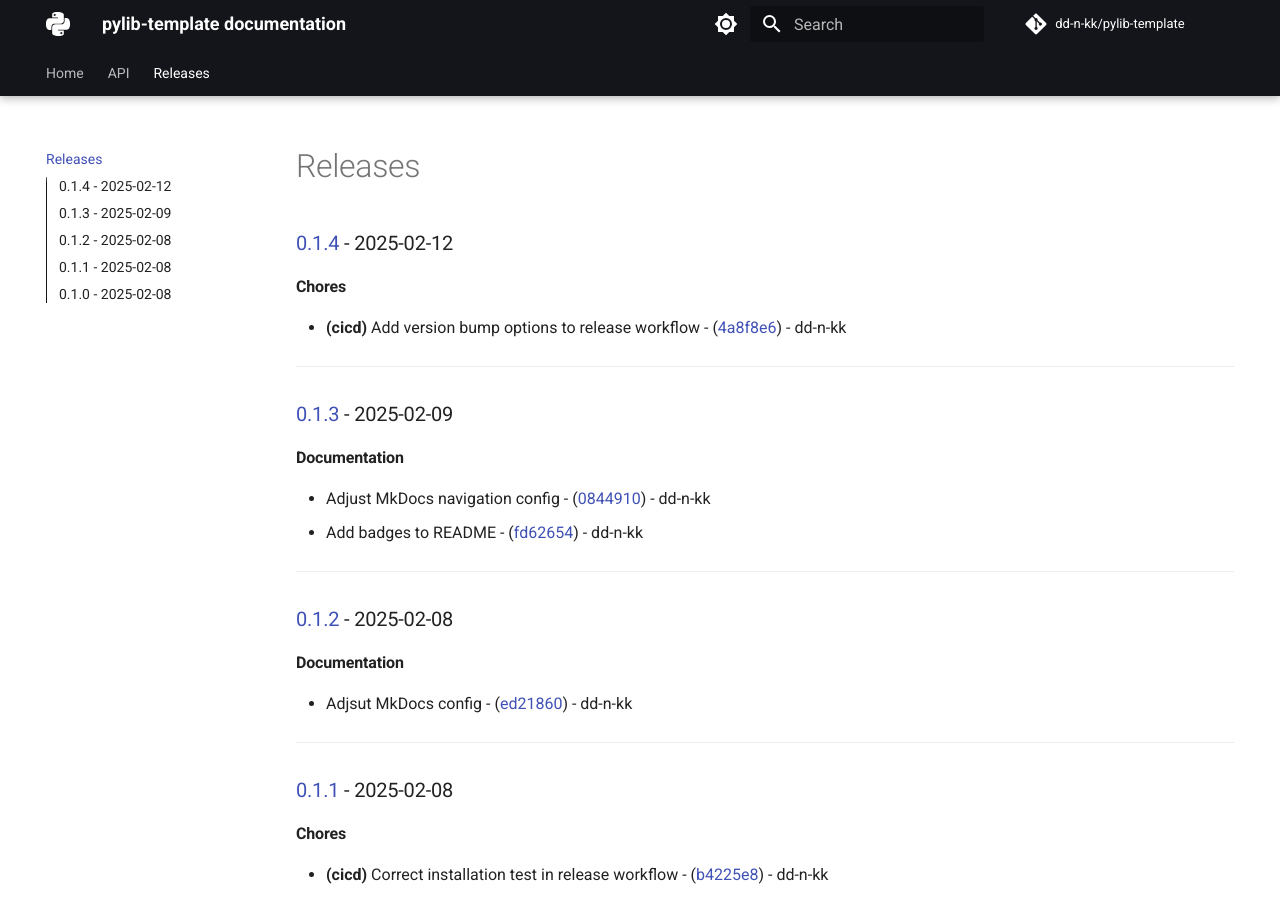
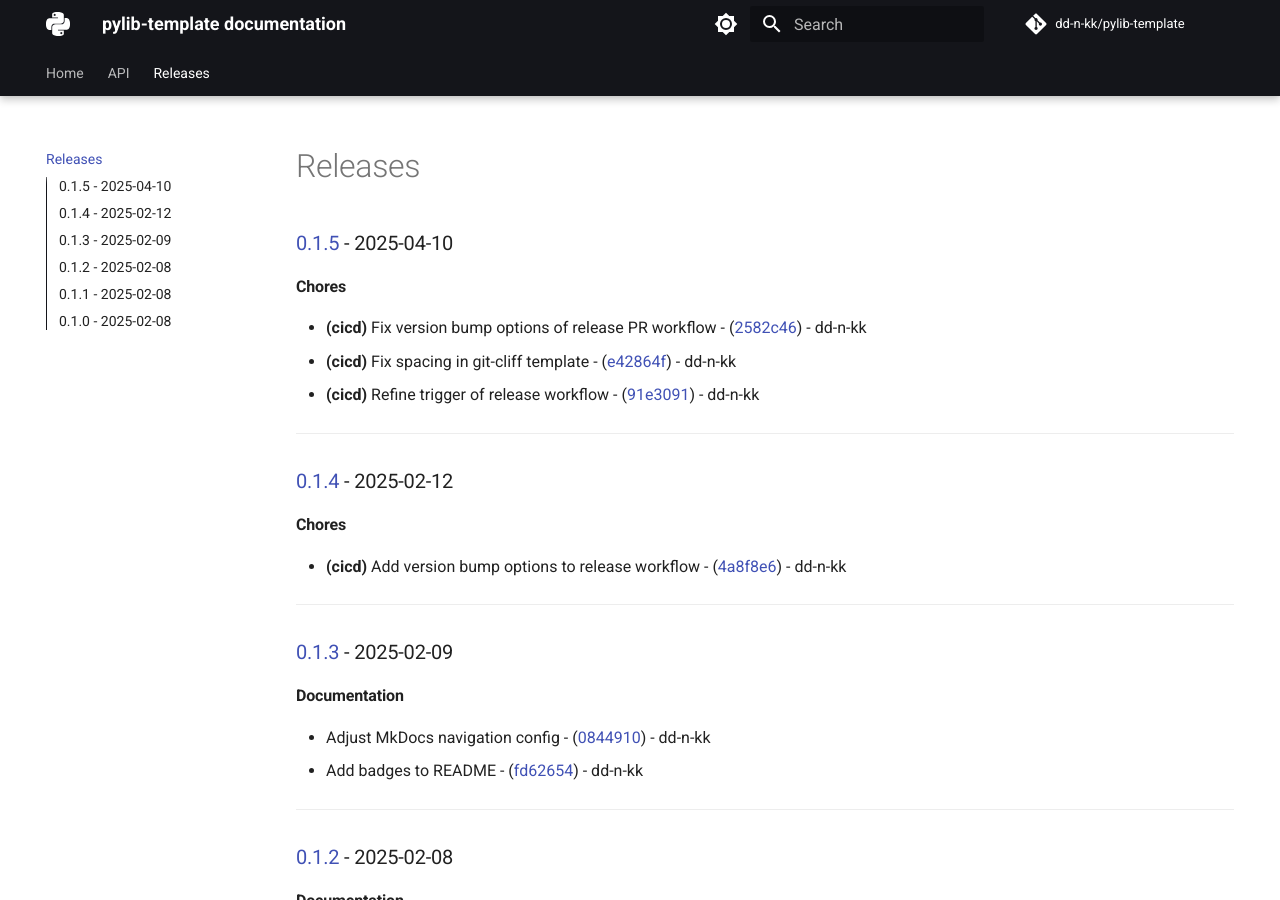
Before and after one commit to dd-n-kk/pylib-template, an MkDocs documentation site: the page built from docs/releases.md, in a window 1280 px wide and 900 px high. Built offline with MkDocs 1.6.1 and Material for MkDocs 9.7.7, drawn with Linux system fonts in a browser that asks for light colours; comment, search, counter and statistics services are not loaded.

Commit message:
chore(release): v0.1.5 (#7)

```diff
--- a/docs/releases.md
+++ b/docs/releases.md
@@ -1,3 +1,13 @@
+
+### [0.1.5](https://github.com/dd-n-kk/pylib-template/compare/v0.1.4..v0.1.5) - 2025-04-10
+
+#### Chores
+
+- **(cicd)** Fix version bump options of release PR workflow - ([2582c46](https://github.com/dd-n-kk/pylib-template/commit/2582c4686b4b4c59145dea5474b4838fb0a32e31)) - dd-n-kk
+- **(cicd)** Fix spacing in git-cliff template - ([e42864f](https://github.com/dd-n-kk/pylib-template/commit/e42864f18594f03476829c0788e4bd6c39b35cf8)) - dd-n-kk
+- **(cicd)** Refine trigger of release workflow - ([91e3091](https://github.com/dd-n-kk/pylib-template/commit/91e3091a8f766f1fb8f285d4c069b309a7d9820a)) - dd-n-kk
+
+---
 
 ### [0.1.4](https://github.com/dd-n-kk/pylib-template/compare/v0.1.3..v0.1.4) - 2025-02-12
 
--- a/pyproject.toml
+++ b/pyproject.toml
@@ -22,7 +22,7 @@ packages = ["src/pylib"]  # Mandatory if project name and module import name are
 
 [project]
 name = "pylib-template"
-version = "0.1.4"
+version = "0.1.5"
 description = "Add your description here"
 authors = [
     { name = "author", email = "author@example.com" }
```
Also changed, not shown: CHANGELOG.md (+10 -0 lines), 1 other file.
